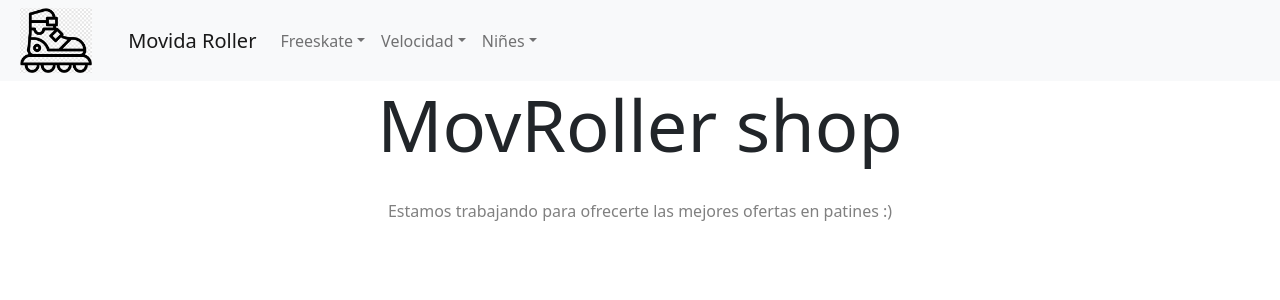
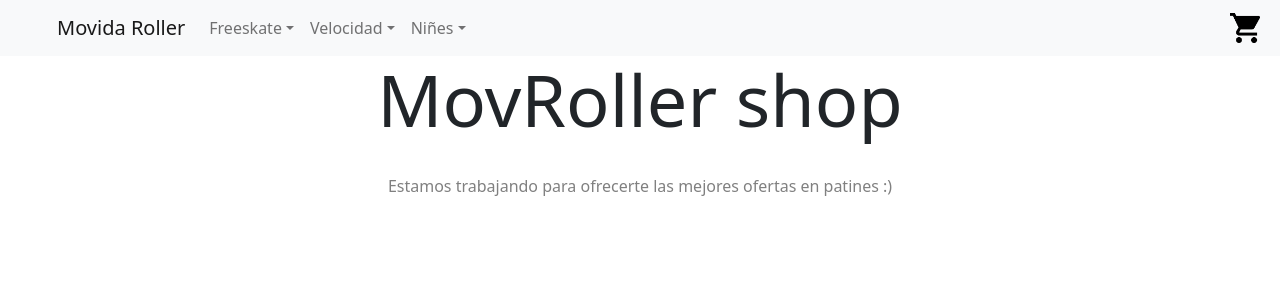
Before and after one commit to undynx/react1, a React (Create React App) app: page / in a window 1280 px wide. Shown: the top 300 px of the page. Built offline with nearby package versions, Linux system fonts and the light colour scheme.

Commit message:
correccion en item list container e icono

```diff
--- a/src/components/CartWidget/CartWidget.css
+++ b/src/components/CartWidget/CartWidget.css
@@ -1,4 +1,4 @@
 img {
-    height: 65px;
-    padding-left: 20px;
+    height: 30px;
+    padding-right: 20px;
 }
--- a/src/components/CartWidget/CartWidget.jsx
+++ b/src/components/CartWidget/CartWidget.jsx
@@ -1,10 +1,10 @@
-import logo from '../../assets/logo.png'
+import carrito from '../../assets/carrito.png'
 import './CartWidget.css';
 
 function CartWidget() {
     return (
         <>
-            <img src={logo} alt="logo rollers"/>
+            <img src={carrito} alt="logo rollers"/>
 
         </>
     )
--- a/src/components/ItemListContainer/ItemListContainer.jsx
+++ b/src/components/ItemListContainer/ItemListContainer.jsx
@@ -1,6 +1,6 @@
-function ItemListContainer() {
+function ItemListContainer({greeting = "Estamos trabajando para ofrecerte las mejores ofertas en patines :)"}) {
     return (
-        <p style={{ textAlign: 'center', color: 'gray' }} > Estamos trabajando para ofrecerte las mejores ofertas en patines :)</p>
+        <p style={{ textAlign: 'center', color: 'gray' }} > {greeting} </p>
     )
 }
 
--- a/src/components/NavBar/NavBar.jsx
+++ b/src/components/NavBar/NavBar.jsx
@@ -9,8 +9,6 @@ function NavBar() {
     return (
         <>
             <Navbar className="bg-light">
-
-                <CartWidget />
 
                 <Container>
                 <Navbar.Brand href="#home">Movida Roller</Navbar.Brand>
@@ -33,7 +31,9 @@ function NavBar() {
                         </NavDropdown>
                     </Nav>
                 </Navbar.Collapse>
-            </Container>
+                </Container>
+
+                <CartWidget />
             </Navbar>
 
             </>
```
Also changed, not shown: src/assets/carrito.png (added).
